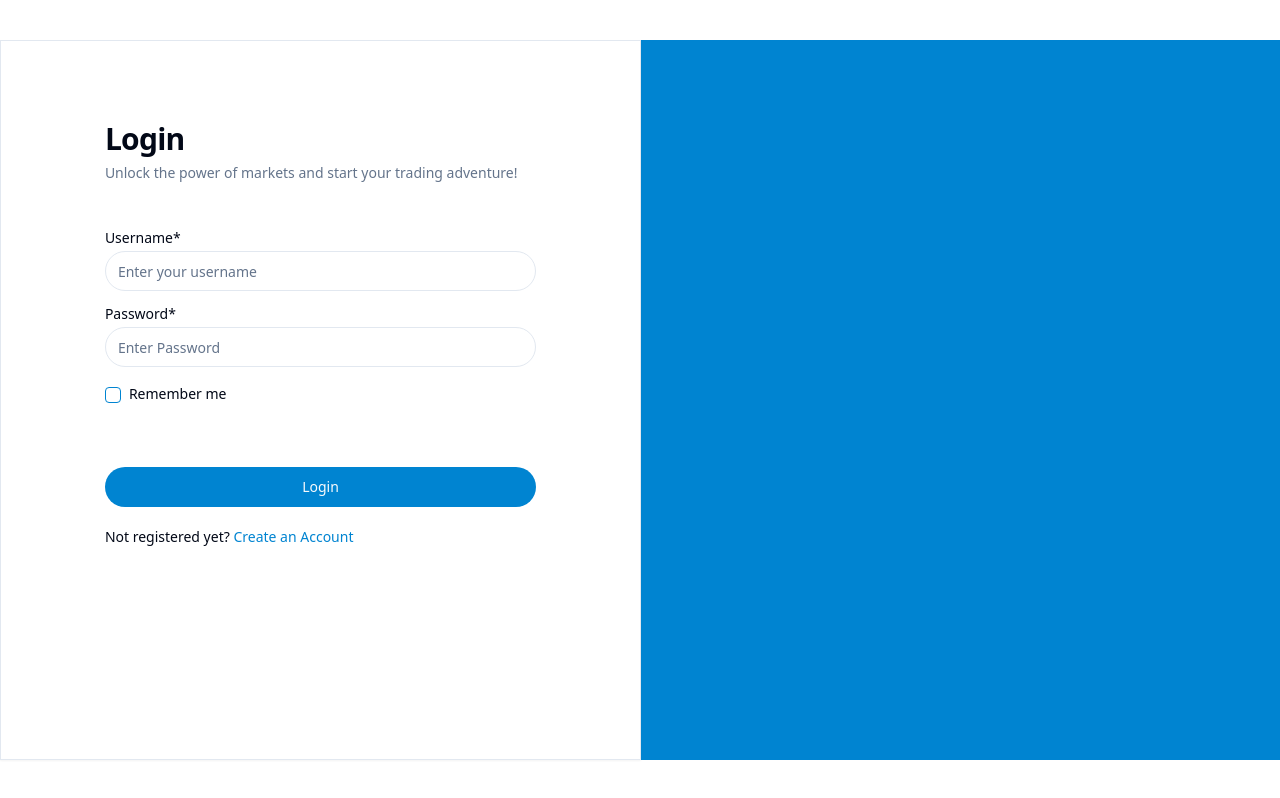
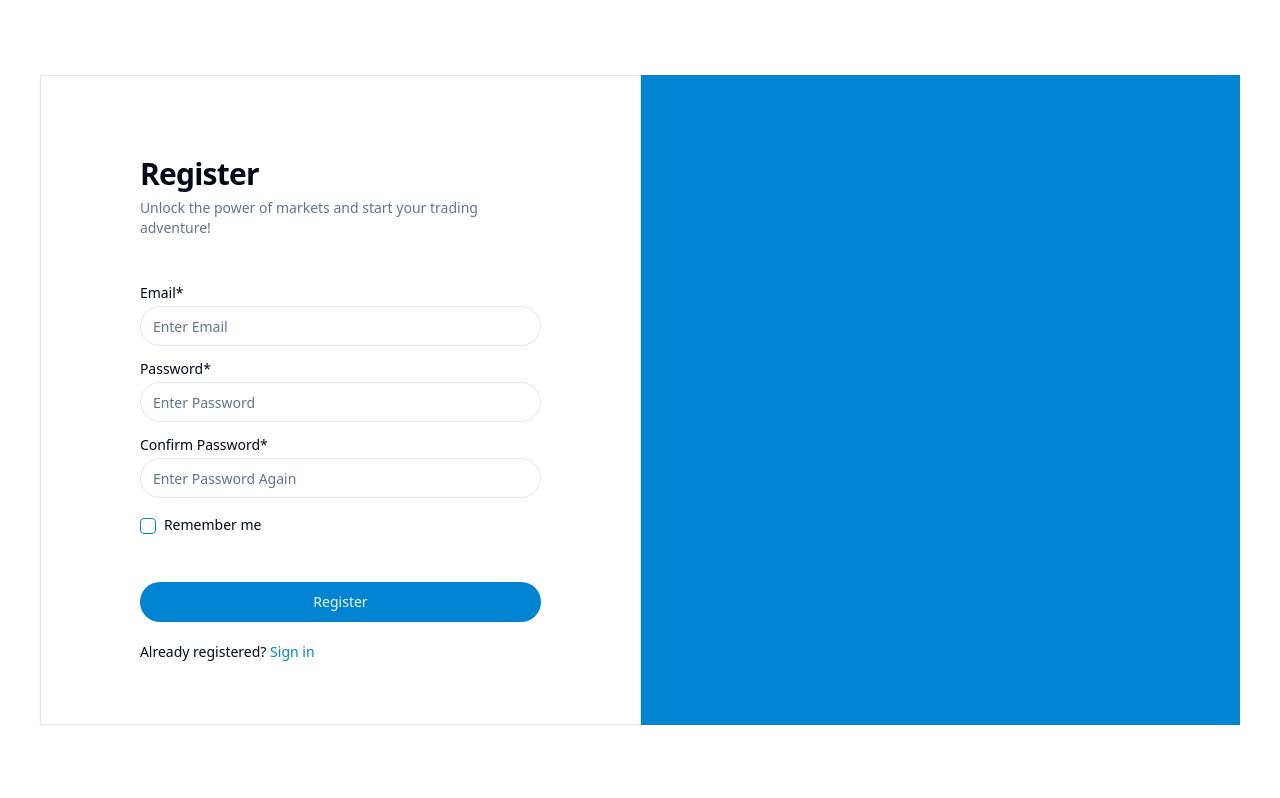
Before and after one commit to Sagarchauhan-web/tradovate, a React (Vite) app: page / in a window 1280 px wide. Built offline with nearby package versions, Linux system fonts and the light colour scheme.

Commit message:
Auth flow

```diff
--- a/src/components/MaxWithWrapper.jsx
+++ b/src/components/MaxWithWrapper.jsx
@@ -2,7 +2,7 @@ import { cn } from '@/lib/utils';
 
 const MaxWidthWrapper = ({ className, children }) => {
   return (
-    <div className={cn('mx-auto w-full max-w-screen-xl ', className)}>
+    <div className={cn('mx-auto w-full max-w-screen-xl', className)}>
       {children}
     </div>
   );
--- a/src/lib/api-client.js
+++ b/src/lib/api-client.js
@@ -4,15 +4,18 @@ const API_URL = 'https://03cb-103-175-180-105.ngrok-free.app/';
 
 const apiClient = axios.create({
   baseURL: `${API_URL}`,
+  headers: {
+    'ngrok-skip-browser-warning': 'true',
+  },
 });
 
-// axiosHttp.interceptors.request.use(
+// apiClient.interceptors.request.use(
 //   (config) => {
-//     const token = 'Your Token here';
+//     // const token = 'Your Token here';
 //     return {
 //       ...config,
 //       headers: {
-//         ...(token !== null && { Authorization: `${token}` }),
+//         // ...(token !== null && { Authorization: `${token}` }),
 //         ...config.headers,
 //       },
 //     };
@@ -22,22 +25,22 @@ const apiClient = axios.create({
 //   },
 // );
 
-apiClient.interceptors.response.use(
-  (response) => {
-    //const url = response.config.url;
+// apiClient.interceptors.response.use(
+//   (response) => {
+//     //const url = response.config.url;
 
-    //setLocalStorageToken(token);
-    return response;
-  },
-  (error) => {
-    if (error.response.status === 401) {
-      //(`unauthorized :)`);
-      //localStorage.removeItem("persist:root");
-      //removeLocalStorageToken
-      //window.location.href = "/login";
-    }
-    return Promise.reject(error);
-  },
-);
+//     //setLocalStorageToken(token);
+//     return response;
+//   },
+//   (error) => {
+//     if (error.response.status === 401) {
+//       //(`unauthorized :)`);
+//       //localStorage.removeItem("persist:root");
+//       //removeLocalStorageToken
+//       //window.location.href = "/login";
+//     }
+//     return Promise.reject(error);
+//   },
+// );
 
 export default apiClient;
--- a/src/pages/Login/Login.jsx
+++ b/src/pages/Login/Login.jsx
@@ -12,14 +12,18 @@ import { Input } from '@/components/ui/input';
 import { Label } from '@/components/ui/label';
 import { useToast } from '@/components/ui/use-toast';
 import { cn } from '@/lib/utils';
-import { login } from '@/services/auth/login';
-import { useRef } from 'react';
+import { login } from '@/services/auth/auth';
+import { useRef, useState } from 'react';
 import { CiWarning } from 'react-icons/ci';
 import { MdErrorOutline } from 'react-icons/md';
+import { FaCheckCircle } from 'react-icons/fa';
+import { register } from '@/services/auth/register';
 
 export function Login() {
+  const [isRegisterPage, setIsRegisterPage] = useState(true);
   const nameRef = useRef();
   const passwordRef = useRef();
+  const confirmPasswordRef = useRef();
   const { toast } = useToast();
 
   async function onSubmit(e) {
@@ -27,42 +31,96 @@ export function Login() {
 
     const username = nameRef.current.value;
     const password = passwordRef.current.value;
+    const confirmPassword = confirmPasswordRef?.current?.value;
+
+    if (isRegisterPage) {
+      if (password !== confirmPassword) {
+        return toast({
+          className: cn(
+            'top-0 right-0 flex fixed md:max-w-[420px] md:top-4 md:right-4',
+          ),
+          duration: 3000,
+          title: 'Warning',
+          description: 'Passwords do not match',
+          action: <CiWarning className='text-4xl font-bold text-yellow-500' />,
+        });
+      }
+    }
 
     if (!username) {
       return toast({
         className: cn(
           'top-0 right-0 flex fixed md:max-w-[420px] md:top-4 md:right-4',
         ),
+        duration: 3000,
         title: 'Warning',
         description: 'Enter username',
         action: <CiWarning className='text-4xl font-bold text-yellow-500' />,
       });
     }
 
-    const response = await login({
+    if (!password) {
+      return toast({
+        className: cn(
+          'top-0 right-0 flex fixed md:max-w-[420px] md:top-4 md:right-4',
+        ),
+        duration: 3000,
+        title: 'Warning',
+        description: 'Enter password',
+        action: <CiWarning className='text-4xl font-bold text-yellow-500' />,
+      });
+    }
+
+    let response;
+
+    if (isRegisterPage) {
+      response = await register({
+        email: username,
+        password,
+      });
+    } else {
+      response = await login({
         username,
         password,
       });
+    }
+
+    console.log(response, 'here response');
 
     if (response.error) {
       toast({
         className: cn(
           'top-0 right-0 flex fixed md:max-w-[420px] md:top-4 md:right-4',
         ),
+        duration: 3000,
         position: 'top-center',
         title: 'Something went wrong',
         description: response.data,
         action: <MdErrorOutline className='text-4xl text-red-500' />,
       });
+    } else {
+      toast({
+        className: cn(
+          'top-0 right-0 flex fixed md:max-w-[420px] md:top-4 md:right-4',
+        ),
+        duration: 3000,
+        position: 'top-center',
+        title: 'Succesfull',
+        description: response.data,
+        action: <FaCheckCircle className='text-4xl text-green-500' />,
+      });
     }
   }
 
   return (
-    <div className='w-full h-screen flex flex-row py-[40px] m-auto'>
-      <Card className='flex-1 space-between rounded-none'>
-        <div className='w-3/4 m-auto'>
+    <div className='min-h-screen flex justify-center items-center'>
+      <div className='w-full h-[730px] flex flex-row py-[40px] md:mx-10'>
+        <Card className='flex-1 space-between rounded-none mx-10 md:m-0'>
+          <div className='w-full md:w-3/4 m-auto'>
             <CardHeader className='mb-6'>
-            <CardTitle className='text-3xl mt-14'>Login</CardTitle>
+              <CardTitle className='text-3xl mt-14'>
+                {isRegisterPage ? 'Register' : 'Login'}
+              </CardTitle>
               <CardDescription>
                 Unlock the power of markets and start your trading adventure!
               </CardDescription>
@@ -71,12 +129,16 @@ export function Login() {
               <CardContent className='pb-0'>
                 <div className='grid w-full items-center gap-4'>
                   <div className='flex flex-col space-y-1.5'>
-                  <Label htmlFor='name'>Username*</Label>
+                    <Label htmlFor='name'>
+                      {isRegisterPage ? 'Email*' : 'Username*'}
+                    </Label>
                     <Input
                       ref={nameRef}
                       className='rounded-full'
                       id='name'
-                    placeholder='Enter your username'
+                      placeholder={`Enter${
+                        isRegisterPage ? ' Email' : ' username'
+                      }`}
                     />
                   </div>
                   <div className='flex flex-col space-y-1.5'>
@@ -88,10 +150,21 @@ export function Login() {
                       placeholder='Enter Password'
                     />
                   </div>
+                  {isRegisterPage && (
+                    <div className='flex flex-col space-y-1.5'>
+                      <Label htmlFor='framework'>Confirm Password*</Label>
+                      <Input
+                        ref={confirmPasswordRef}
+                        className='rounded-full'
+                        id='name'
+                        placeholder='Enter Password Again'
+                      />
+                    </div>
+                  )}
                 </div>
               </CardContent>
               <CardFooter className='w-full mt-5 flex flex-col space-between'>
-              <div className='mb-16 w-full'>
+                <div className='mb-12 w-full'>
                   <div className='flex w-full space-x-2'>
                     <Checkbox id='terms' />
                     <label
@@ -103,17 +176,25 @@ export function Login() {
                   </div>
                 </div>
                 <Button type='submit' className='w-full rounded-full'>
-                Login
+                  {isRegisterPage ? 'Register' : 'Login'}
                 </Button>
                 <p className='text-sm w-full mt-5'>
-                Not registered yet?{' '}
-                <span className='text-primary'>Create an Account</span>
+                  {isRegisterPage
+                    ? 'Already registered?'
+                    : 'Not registered yet?'}{' '}
+                  <span
+                    className='text-primary cursor-pointer'
+                    onClick={() => setIsRegisterPage(!isRegisterPage)}
+                  >
+                    {isRegisterPage ? 'Sign in' : 'Create an Account?'}{' '}
+                  </span>
                 </p>
               </CardFooter>
             </form>
           </div>
         </Card>
-      <div className='flex-1 flex-row space-between bg-primary'></div>
+        <div className='flex-1 hidden flex-row space-between md:block bg-primary'></div>
+      </div>
     </div>
   );
 }
--- /dev/null
+++ b/src/services/auth/register.js
@@ -0,0 +1,12 @@
+import apiClient from '@/lib/api-client';
+
+export const register = async (requestData) => {
+  console.log(requestData);
+  try {
+    const response = await apiClient.post('/SignUp', requestData);
+    return response.data;
+  } catch (error) {
+    console.log(error);
+    return error;
+  }
+};
```
Also changed, not shown: src/services/auth/auth.js (renamed from src/services/auth/login.js). Lines whose indentation alone changed are shown as unchanged.
